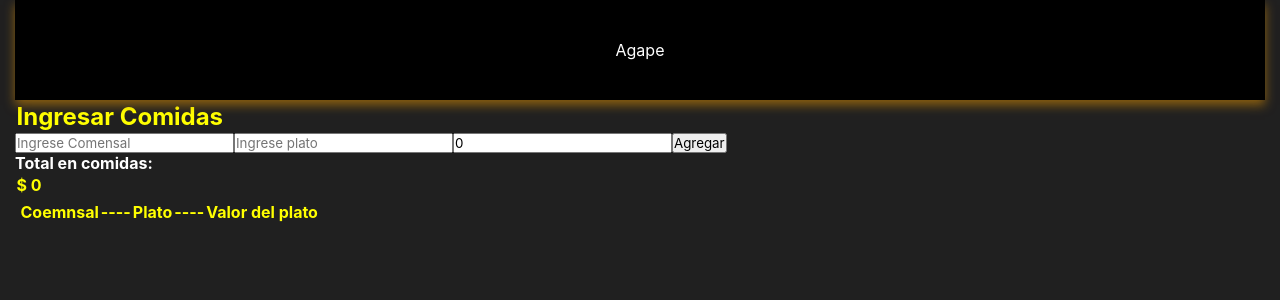
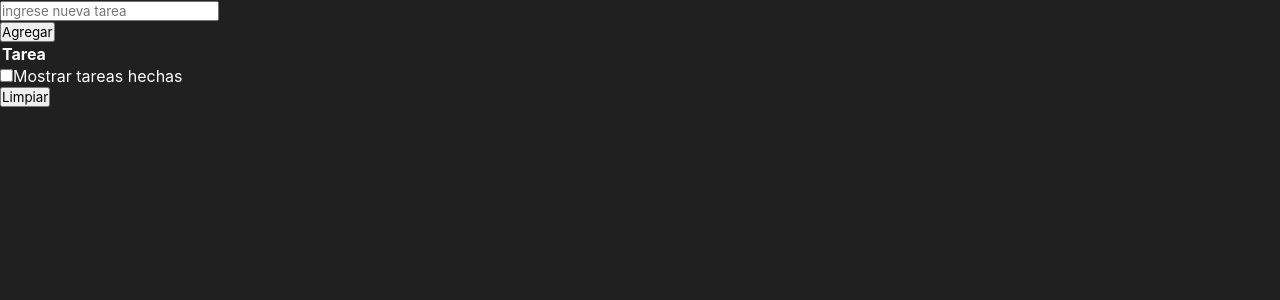
Before and after one commit to elifred2022/agapeii, a React (Create React App) app: page / in a window 1280 px wide. Shown: the top 300 px of the page. Built offline with nearby package versions, Linux system fonts and the light colour scheme.

Commit message:
prueba con archivos de proyecto localstorage

```diff
--- a/src/App.js
+++ b/src/App.js
@@ -1,79 +1,68 @@
-//import logo from "./logo.svg";
 //import "./App.css";
 import { useState, useEffect } from "react";
-import TransactionIn from "./components/TransactionIn";
-import TransactionList from "./components/TransactionList";
-//import Calculo from "./components/Calculo";
-import { GlobalProvider } from "./context/GlobalState";
+import { CapDataComida } from "./components/CapDataComida";
+import { TaskTable } from "./components/TaskTable";
+import { VisibilityControl } from "./components/VisibilityControl";
 
 function App() {
-  const [saveCalculo, setSaveCalculo] = useState();
+  const [tasksItems, setTasksItems] = useState([]);
+  const [showCompleted, setShowCompleted] = useState(false);
 
-  return (
-    <GlobalProvider>
-      <div className="App">
-        <header className="App-header">
-          <p>Agape</p>
-        </header>
-        <TransactionIn />
-        <TransactionList />
-      </div>
-    </GlobalProvider>
-  );
-}
+  function creatNewTask(taskName) {
+    console.log(taskName);
+    if (!tasksItems.find((task) => task.name === taskName)) {
+      setTasksItems([...tasksItems, { name: taskName, done: false }]);
+    }
 
-export default App;
-
-/* TRATANDO DE HACER EL LOCALSTORAGE
-const [transactionsItems, setTransactionsItems] = useState([]);
-
-  function createNewTransaction(transactionName) {
-    console.log(transactionName);
-    if (
-      !transactionsItems.find(
-        (transaction) => transaction.name === transactionName
-      )
-    ) {
-      setTransactionsItems([...transactionsItems, { name: transactionName }]);
-    }
+    // setTasksItems([...tasksItems, { name: tasksItems, done: false }]); // asi se crea un nuevo objeto para no modificar objetos existentes regla de react; setTaskItems([...taskName, {name: taskName}])
   }
 
-  const toggleTransaction = (transaction) => {
-    setTransactionsItems(
-      transactionsItems.map((t) =>
-        t.name === transaction.name ? { ...t, done: !t.done } : t
+  const toggleTask = (task) => {
+    setTasksItems(
+      tasksItems.map((t) =>
+        t.name === task.name ? { ...t, done: !t.done } : t
       )
     );
   };
 
   useEffect(() => {
-    let data = localStorage.getItem("transaction");
+    let data = localStorage.getItem("task");
     if (data) {
-      setTransactionsItems(JSON.parse(data));
+      setTasksItems(JSON.parse(data));
     }
   }, []);
 
+  const cleanTasks = () => {
+    setTasksItems(tasksItems.filter((task) => !task.done));
+    setShowCompleted(false);
+  };
+
   useEffect(() => {
-    localStorage.setItem("transaction", JSON.stringify(transactionsItems));
-  }, [transactionsItems]);
+    localStorage.setItem("task", JSON.stringify(tasksItems));
+  }, [tasksItems]);
 
+  return (
+    <main className="bg-dark vh-100 text-white">
+      <div className="container p-4 col-md-4 offset-md-4">
+        <CapDataComida creatNewTask={creatNewTask} />
+        <TaskTable tasks={tasksItems} toggleTask={toggleTask} />
 
-  function App() {
-  return (
-    <GlobalProvider>
-      <div className="App">
-        <header className="App-header">
-          <p>Agape</p>
-        </header>
-        <TransactionIn createNewTransaction={createNewTransaction} />
-        <TransactionList
-          transactions={transactionsItems}
-          toggleTransaction={toggleTransaction}
+        <VisibilityControl
+          isChecked={showCompleted}
+          setShowCompleted={(checked) => setShowCompleted(checked)}
+          cleanTasks={cleanTasks}
         />
-        <Calculo />
+
+        {showCompleted === true && (
+          <TaskTable
+            tasks={tasksItems}
+            toggleTask={toggleTask}
+            showCompleted={showCompleted}
+          />
+        )}
       </div>
-    </GlobalProvider>
+    </main>
   );
 }
 
-  */
+export default App;
--- /dev/null
+++ b/src/components/CapDataComida.js
@@ -0,0 +1,30 @@
+import { useState } from "react";
+
+export const CapDataComida = (props) => {
+  // console.log(props); comento para q no salga en consola
+  const [newTasks, setNewTasks] = useState("");
+
+  const handleSubmit = (e) => {
+    e.preventDefault(); /* este codigo para q no refresque la pagina*/
+    props.creatNewTask(newTasks);
+    // localStorage.setItem("task", newTasks);
+    setNewTasks("");
+  };
+
+  return (
+    <form onSubmit={handleSubmit} className="my-2 row">
+      <div className="col-9">
+        <input
+          type="text"
+          placeholder="ingrese nueva tarea"
+          onChange={(e) => setNewTasks(e.target.value)}
+          value={newTasks}
+          className="form-control"
+        ></input>
+      </div>
+      <div className="col-3">
+        <button className="btn btn-primary btn-sm">Agregar</button>
+      </div>
+    </form>
+  );
+};
--- /dev/null
+++ b/src/components/TaskRow.js
@@ -0,0 +1,14 @@
+export const TaskRow = ({ task, toggleTask }) => {
+  return (
+    <tr>
+      <td>
+        {task.name}
+        <input
+          type="checkbox"
+          checked={task.done}
+          onChange={() => toggleTask(task)}
+        />
+      </td>
+    </tr>
+  );
+};
--- /dev/null
+++ b/src/components/TaskTable.js
@@ -0,0 +1,23 @@
+import React from "react";
+import { TaskRow } from "./TaskRow";
+
+export const TaskTable = ({ tasks, toggleTask, showCompleted = false }) => {
+  const taskTableRows = (doneValue) => {
+    return tasks
+      .filter((task) => task.done === doneValue)
+      .map((task) => (
+        <TaskRow task={task} key={task.name} toggleTask={toggleTask} />
+      ));
+  };
+
+  return (
+    <table className="table table-dark table-striped table-bordered border-secondary">
+      <thead>
+        <tr className="table-primary">
+          <th>Tarea</th>
+        </tr>
+      </thead>
+      <tbody>{taskTableRows(showCompleted)}</tbody>
+    </table>
+  );
+};
--- a/src/components/TransactionIn.js
+++ b/src/components/TransactionIn.js
@@ -20,7 +20,7 @@ function TransactionIn() {
   const [queridoHermano, setQueridoHermano] = useState("");
   const [description, setDescription] = useState("");
   const [amount, setAmount] = useState(0);
-  const [amountComida = totalComidas, setAmountComida] = useState("");
+  // const [totalComidas, setTotalComida] = useState("");
 
   const [saveData, setSaveData] = useState(obtenerRegistros()); // este para hacer un solo arreglo con los demas variables y cargarlos al localstorge con useeffect
 
@@ -61,7 +61,7 @@ function TransactionIn() {
 
     // setSaveData(true);
 
-    //setAmountComida("");
+    //setTotalComida("");
     /******* UNA VEZ HECHO EL USEEFFECT VAMOS CON LAS BEBIDAS
 
     setBebida(""); // para limpiar el campo del input
@@ -81,7 +81,7 @@ function TransactionIn() {
       queridoHermano,
       description,
       amount: +amount,
-      //totalComidas: +amount
+      //totalComidas: +amount,
 
       /*** bebida,
       cantBebida,
--- /dev/null
+++ b/src/components/VisibilityControl.js
@@ -0,0 +1,29 @@
+export const VisibilityControl = ({
+  setShowCompleted,
+  cleanTasks,
+  isChecked,
+}) => {
+  const handleDelete = () => {
+    if (window.confirm("¿Quieres limpiar las tareas hechas?")) {
+      cleanTasks();
+    }
+  };
+
+  return (
+    <div className="d-flex justify-content-between bg-secondary text-white text-center p-2 border-secondary">
+      <div className="form-check form-switch">
+        <input
+          className="form-check-input"
+          type="checkbox"
+          onChange={(e) => setShowCompleted(e.target.checked)}
+          checked={isChecked}
+        />
+        <label>Mostrar tareas hechas</label>
+      </div>
+
+      <button onClick={handleDelete} className="btn btn-danger btn-sm">
+        Limpiar
+      </button>
+    </div>
+  );
+};
```
